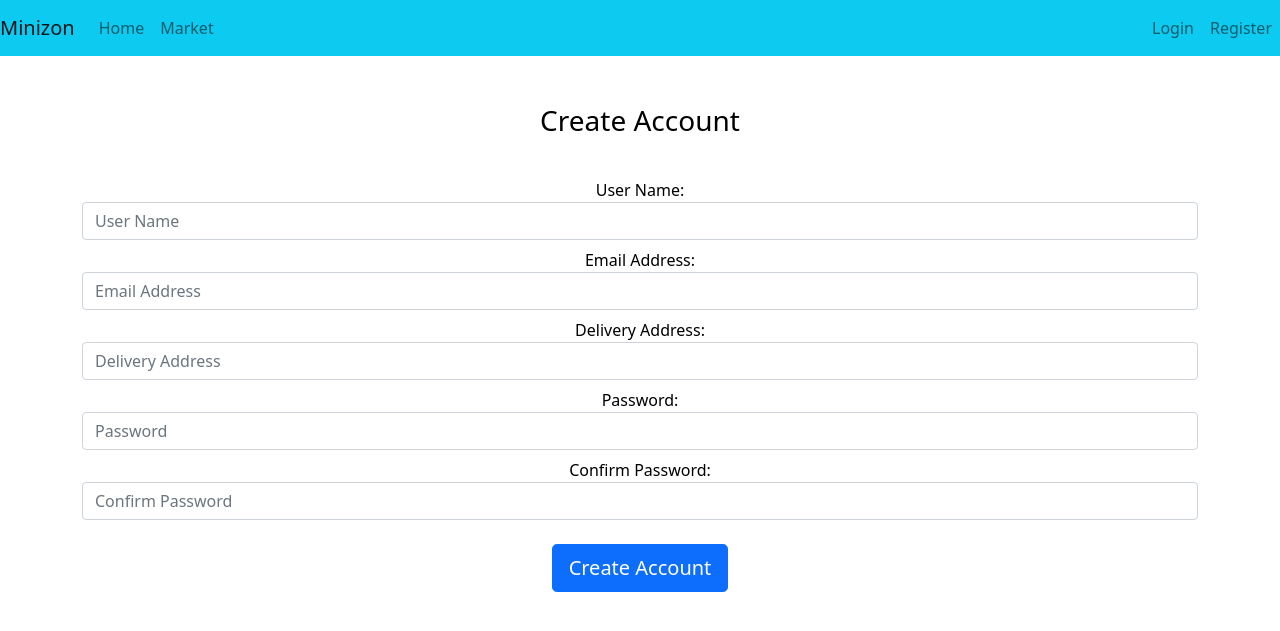
After one commit to Elnifio/CHTeam, a Flask app: page /register in a window 1280 px wide. The commit adds this page. Shown: the top 631 px of the page. Run offline with Flask 2, Linux system fonts and the light colour scheme; some libraries are stand-ins or nearby versions.

Commit message:
Complete register and login

```diff
--- /dev/null
+++ b/Minizon/MiniAmazon/forms.py
@@ -0,0 +1,18 @@
+from flask_wtf import FlaskForm
+from wtforms import StringField, PasswordField, SubmitField
+from wtforms.validators import Length, Email, EqualTo, DataRequired
+
+
+class RegisterForm(FlaskForm):
+    username = StringField(label='User Name:', validators=[Length(min=2, max=50), DataRequired()])
+    email = StringField(label='Email Address:', validators=[Email(), DataRequired()])
+    address = StringField(label='Delivery Address:', validators=[Length(max=100)])
+    password1 = PasswordField(label='Password:', validators=[Length(min=6, max=60), DataRequired()])
+    password2 = PasswordField(label='Confirm Password:', validators=[EqualTo('password1'), DataRequired()])
+    submit = SubmitField(label='Create Account')
+
+
+class LoginForm(FlaskForm):
+    email = StringField(label='Email Address', validators=[DataRequired()])
+    password = PasswordField(label='Password', validators=[DataRequired()])
+    submit = SubmitField(label='Login')
--- a/Minizon/MiniAmazon/routes.py
+++ b/Minizon/MiniAmazon/routes.py
@@ -1,15 +1,81 @@
-from MiniAmazon import app
-from flask import render_template
-from MiniAmazon.models import Item
+from MiniAmazon import app, db
+from flask import render_template, redirect, url_for, flash
+from MiniAmazon.models import Item, User
+from MiniAmazon.forms import RegisterForm, LoginForm
+from flask_login import login_user, login_required, logout_user, current_user
 
 
 @app.route('/')
 @app.route('/home')
+@login_required
 def home_page():
     return render_template('home.html')
 
 
 @app.route('/market')
+@login_required
 def market_page():
     items = Item.query.all()
     return render_template('market.html', items=items)
+
+
+@app.route('/register', methods=['GET', 'POST'])
+def register_page():
+    form = RegisterForm()
+    if form.validate_on_submit():
+        user_to_register = User(name=form.username.data,
+                                email=form.email.data,
+                                address=form.address.data,
+                                password_plain=form.password1.data
+                                )
+        db.session.add(user_to_register)
+        db.session.commit()
+
+        login_user(user_to_register)
+        flash(f'Login Success! Welcome, {user_to_register.name}!', category='success')
+        return redirect(url_for('home_page'))
+    # TODO: catch error from sqlaclchemy
+    # TODO: balance
+    if form.errors != {}:
+        for err_msg in form.errors.values():
+            flash(f'Error: {err_msg}', category='danger')
+    return render_template('register.html', form=form)
+
+
+@app.route('/login', methods=['GET', 'POST'])
+def login_page():
+    form = LoginForm()
+    if form.validate_on_submit():
+        attempted_user = User.query.filter_by(email=form.email.data).first()
+        if attempted_user and attempted_user.check_password_correct(
+            plaintext=form.password.data
+        ):
+            login_user(attempted_user)
+            flash(f'Login Success! Welcome, {attempted_user.name}!', category='success')
+            # TODO: page after login
+            return redirect(url_for('home_page'))
+        else:
+            flash('Email and password not match! Please try again.', category='danger')
+    # TODO: add on: email not found, go to register
+    return render_template('login.html', form=form)
+
+
+@app.route('/logout')
+@login_required
+def logout_page():
+    logout_user()
+    flash(f'Logout Success!', category='success')
+    return render_template('home.html')
+
+
+@app.route('/item_info/<int:id>')
+@login_required
+def item_info_page(id):
+    item = Item.query.get_or_404(id)
+    return render_template('item_info.html', item=item)
+
+
+@app.errorhandler(404)
+def page_not_found(e):
+    # note that we set the 404 status explicitly
+    return render_template('404.html'), 404
--- a/Minizon/MiniAmazon/templates/base.html
+++ b/Minizon/MiniAmazon/templates/base.html
@@ -4,8 +4,10 @@
     <!-- Required meta tags -->
     <meta charset="utf-8">
     <meta name="viewport" content="width=device-width, initial-scale=1, shrink-to-fit=no">
-    <!-- Bootstrap CSS -->
-    <link rel="stylesheet" href="https://cdn.jsdelivr.net/npm/bootstrap@4.5.3/dist/css/bootstrap.min.css" integrity="sha384-TX8t27EcRE3e/ihU7zmQxVncDAy5uIKz4rEkgIXeMed4M0jlfIDPvg6uqKI2xXr2" crossorigin="anonymous">
+    <!-- CSS only -->
+    <link href="https://cdn.jsdelivr.net/npm/bootstrap@5.1.3/dist/css/bootstrap.min.css" rel="stylesheet" integrity="sha384-1BmE4kWBq78iYhFldvKuhfTAU6auU8tT94WrHftjDbrCEXSU1oBoqyl2QvZ6jIW3" crossorigin="anonymous">
+    <!-- JavaScript Bundle with Popper -->
+    <script src="https://cdn.jsdelivr.net/npm/bootstrap@5.1.3/dist/js/bootstrap.bundle.min.js" integrity="sha384-ka7Sk0Gln4gmtz2MlQnikT1wXgYsOg+OMhuP+IlRH9sENBO0LRn5q+8nbTov4+1p" crossorigin="anonymous"></script>
     <title>
         {% block title %}
 
@@ -14,8 +16,8 @@
 </head>
 <body>
 <!-- Navigation bar-->
-<nav class="navbar navbar-expand-md navbar-dark bg-info">
-    <a class="navbar-brand" href="#">Minizon</a>
+<nav class="navbar navbar-expand-lg navbar-light bg-info">
+    <a class="navbar-brand">Minizon</a>
     <button class="navbar-toggler" type="button" data-toggle="collapse" data-target="#navbarNav">
         <span class="navbar-toggler-icon"></span>
     </button>
@@ -28,20 +30,55 @@
                 <a class="nav-link" href="{{ url_for('market_page') }}">Market</a>
             </li>
         </ul>
+        {% if current_user.is_authenticated %}
             <ul class="navbar-nav">
                 <li class="nav-item">
-                <a class="nav-link" href="#">Login</a>
+                    <a class="nav-link" style="color: gold; font-weight: bold">
+                        <i class="fas fa-coins"></i>
+                        {{ current_user.balance|string()+'$' }}
+                    </a>
                 </li>
                 <li class="nav-item">
-                <a class="nav-link" href="#">Register</a>
+                    <a class="nav-link" style="color: black">Welcome, {{ current_user.name }}</a>
+                </li>
+                <li class="nav-item">
+                    <a class="nav-link" href="{{ url_for('logout_page') }}">Logout</a>
                 </li>
             </ul>
+        {% else %}
+            <ul class="navbar-nav ms-auto">
+                <li class="nav-item">
+                    <a class="nav-link" href="{{ url_for('login_page') }}">Login</a>
+                </li>
+                <li class="nav-item">
+                    <a class="nav-link" href="{{ url_for('register_page') }}">Register</a>
+                </li>
+            </ul>
+        {% endif %}
     </div>
 </nav>
+
+<!-- Flashed Messages -->
+
+{% with messages = get_flashed_messages(with_categories=true) %}
+    {% if messages %}
+        {% for category, msg in messages %}
+            <div class="alert alert-{{ category }} alert-dissmible text-center">
+                <button type="button" class="m1-2 mb-1 close" data-dismiss="alert" aria-label="close">
+                    <span aria-hidden="true">&times;</span>
+                </button>
+                {{ msg }}
+            </div>
+        {% endfor %}
+    {% endif %}
+{% endwith %}
+<br>
+<br>
 <!-- Future Content -->
 {% block content %}
 
 {% endblock %}
+
 
 
 <!-- Optional JavaScript -->
--- a/Minizon/MiniAmazon/templates/home.html
+++ b/Minizon/MiniAmazon/templates/home.html
@@ -1,7 +1,7 @@
 {% extends 'base.html' %}
 
 {% block title %}
-    Home Page
+    Home
 {% endblock %}
 
 {% block content %}
--- a/Minizon/MiniAmazon/templates/market.html
+++ b/Minizon/MiniAmazon/templates/market.html
@@ -1,6 +1,7 @@
 {% extends 'base.html' %}
 
 {% block title %}
+    Market
 {% endblock %}
 
 {% block content %}
@@ -8,6 +9,7 @@
 <!-- TODO: filter tool bar -->
 
 <!-- Table for Displaying Bars-->
+<div class="container">
 <table class="table table-hover table-striped">
     <thead class="thead-dark">
     <tr>
@@ -29,11 +31,12 @@
             <td>{{ item.price }}</td>
             <td>{{ item.rating }}$</td>
             <td>
-                <button class="btn btn-outline btn-info">More Info</button>
+                <a class="btn btn-outline btn-info" href="{{ url_for('item_info_page', id=item.id) }}">More Info</a>
                 <button class="btn btn-outline btn-success">Purchase</button>
             </td>
         </tr>
     {% endfor %}
     </tbody>
 </table>
+</div>
 {% endblock %}
--- /dev/null
+++ b/Minizon/MiniAmazon/templates/register.html
@@ -0,0 +1,40 @@
+{% extends 'base.html' %}
+
+{% block title %}
+    Register
+{% endblock %}
+
+{% block content %}
+    <body class="text-center">
+        <div class="container">
+            <form method="POST" class="form-register" style="color:black">
+                <!-- protect against CSRF -->
+                {{ form.hidden_tag() }}
+                <h1 class="h3 mb-3 font-weight-bold">
+                    Create Account
+                </h1>
+                <br>
+                {{ form.username.label() }}
+                {{ form.username(class="form-control", placeholder="User Name") }}
+                <div class="mt-2">
+                {{ form.email.label() }}
+                {{ form.email(class="form-control", placeholder="Email Address") }}
+                </div>
+                <div class="mt-2">
+                {{ form.address.label() }}
+                {{ form.address(class="form-control", placeholder="Delivery Address") }}
+                </div>
+                <div class="mt-2">
+                {{ form.password1.label() }}
+                {{ form.password1(class="form-control", placeholder="Password") }}
+                </div>
+                <div class="mt-2">
+                {{ form.password2.label() }}
+                {{ form.password2(class="form-control", placeholder="Confirm Password") }}
+                </div>
+                <br>
+                {{ form.submit(class="btn btn-lg btn-block btn-primary") }}
+            </form>
+        </div>
+    </body>
+{% endblock %}
```
Also changed, not shown: Minizon/MiniAmazon/__init__.py (+7 -1 lines), Minizon/MiniAmazon/models.py (+24 -4 lines), Minizon/MiniAmazon/templates/404.html (added, +27 -0 lines), Minizon/MiniAmazon/templates/item_info.html (added, +34 -0 lines), Minizon/MiniAmazon/templates/login.html (added, +33 -0 lines), Minizon/requirements.txt (+3 -21 lines). Lines whose indentation alone changed are shown as unchanged.
